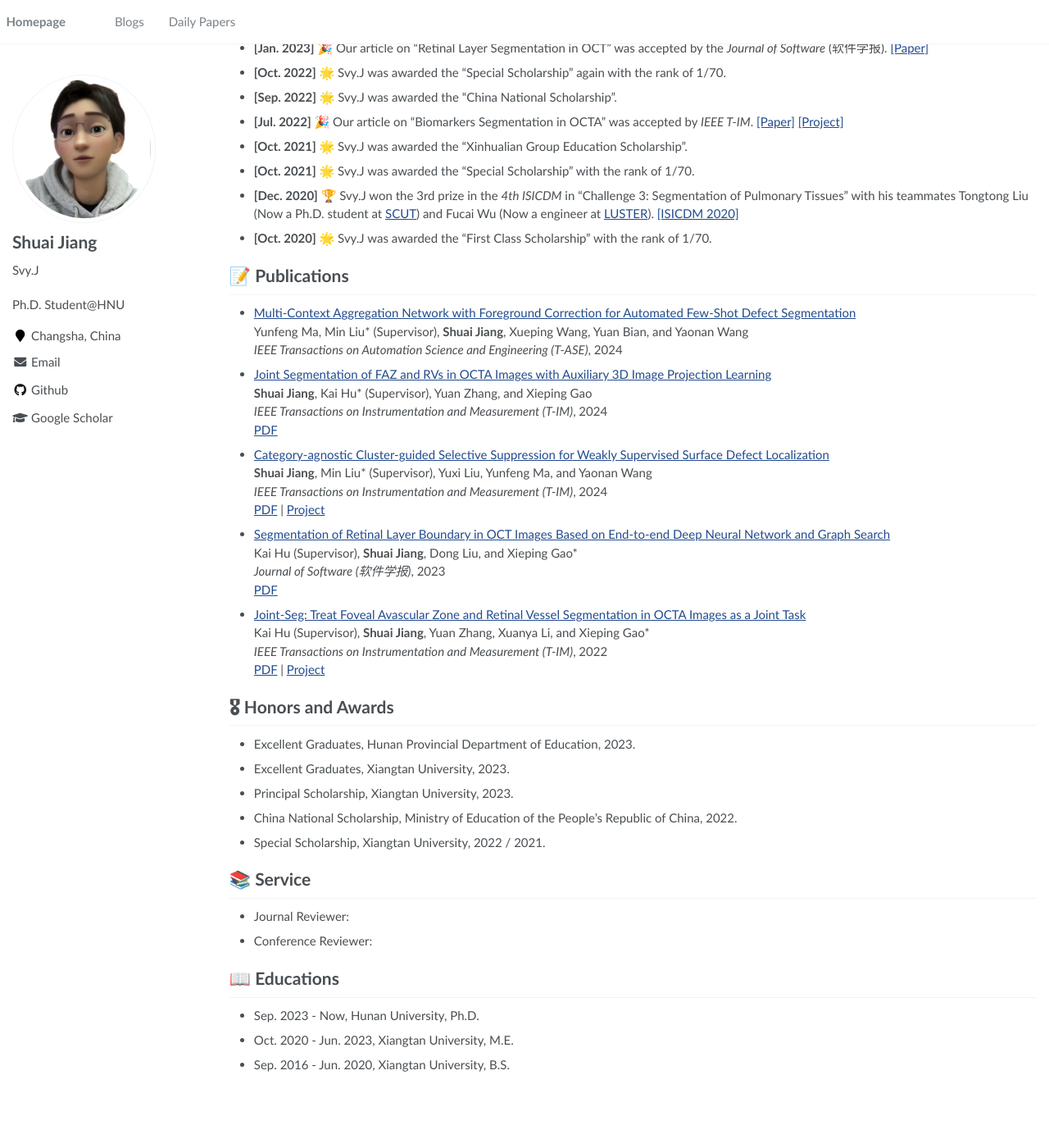
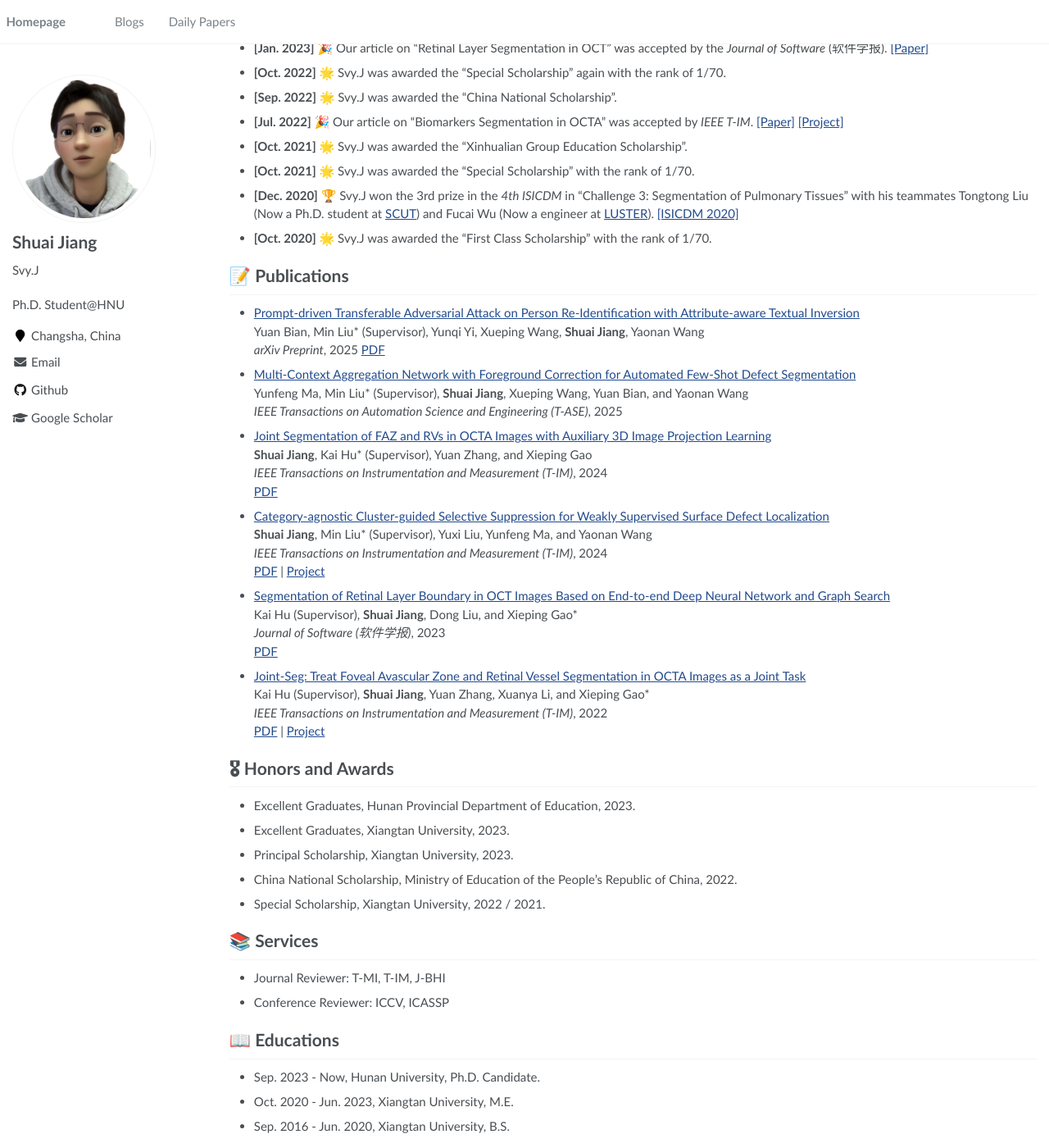
Before and after one commit to SvyJ/svyj.github.io, a Jekyll site: the page built from index.md, in a window 1280 px wide and 1400 px high, scrolled down 758 px. Shown: the whole window at 82% size. Built offline with Jekyll 4.4.1, drawn with Linux system fonts in a browser that asks for light colours; before the commit the page ends 2083 px from its top, so only the background shows below that.

Commit message:
Update index.md

```diff
--- a/index.md
+++ b/index.md
@@ -67,9 +67,14 @@ author_profile: true
 
 # 📝 Publications
 
+- [Prompt-driven Transferable Adversarial Attack on Person Re-Identification with Attribute-aware Textual Inversion](https://arxiv.org/abs/2502.19697)<br>
+  Yuan Bian, Min Liu* (Supervisor), Yunqi Yi, Xueping Wang, **Shuai Jiang**, Yaonan Wang<br>
+  _arXiv Preprint_, 2025
+  [PDF](https://arxiv.org/pdf/2502.19697)
+
 - [Multi-Context Aggregation Network with Foreground Correction for Automated Few-Shot Defect Segmentation](https://ieeexplore.ieee.org)<br>
   Yunfeng Ma, Min Liu* (Supervisor), **Shuai Jiang**, Xueping Wang, Yuan Bian, and Yaonan Wang<br>
-  _IEEE Transactions on Automation Science and Engineering (T-ASE)_, 2024<br>
+  _IEEE Transactions on Automation Science and Engineering (T-ASE)_, 2025
 
 - [Joint Segmentation of FAZ and RVs in OCTA Images with Auxiliary 3D Image Projection Learning](https://ieeexplore.ieee.org/document/10904426)<br>
   **Shuai Jiang**, Kai Hu* (Supervisor), Yuan Zhang, and Xieping Gao<br>
@@ -98,11 +103,11 @@ author_profile: true
 - China National Scholarship, Ministry of Education of the People's Republic of China, 2022.
 - Special Scholarship, Xiangtan University, 2022 / 2021.
 
-# 📚 Service
-- Journal Reviewer:
-- Conference Reviewer:
+# 📚 Services
+- Journal Reviewer: T-MI, T-IM, J-BHI
+- Conference Reviewer: ICCV, ICASSP
 
 # 📖 Educations
-- Sep. 2023 - Now, Hunan University, Ph.D.
+- Sep. 2023 - Now, Hunan University, Ph.D. Candidate.
 - Oct. 2020 - Jun. 2023, Xiangtan University, M.E.
 - Sep. 2016 - Jun. 2020, Xiangtan University, B.S.
```
